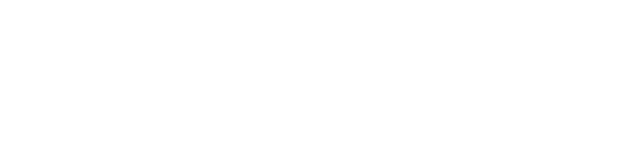
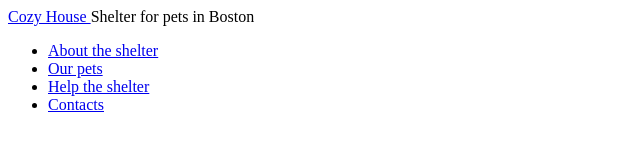
Before and after one commit to AlexandraAlt3/shelter, a plain HTML site: page index.html in a window 1280 px wide. Shown: the whole page, without its empty margins (0-640 px from the left). Drawn offline with Linux system fonts and the light colour scheme.

Commit message:
feat: add nav in html monday 20/03/23 11:11

```diff
--- a/index.html
+++ b/index.html
@@ -5,12 +5,36 @@
     <meta http-equiv="X-UA-Compatible" content="IE=edge">
     <meta name="viewport" content="width=device-width, initial-scale=1.0">
     <link rel="style" href="./style.css">
-    <title>Document</title>
+    <title>Shelter</title>
 </head>
 <body>
 
     <header class="header">
         <div class="wrapper">
+            <div class="header__logo">
+                <a href="/" class="header__logo-title">
+                    Cozy House
+                </a>
+                Shelter for pets in Boston
+            </div>
+
+            <nav class="header__nav">
+                <ul class="header__nav-list">
+                    <li class="header__nav-item">
+                        <a href="#about" class="header__nav-list"> About the shelter</a>
+                    </li>
+                    <li class="header__nav-item">
+                        <a href="#pets" class="header__nav-list"> Our pets</a>
+                    </li>
+                    <li class="header__nav-item">
+                        <a href="#help" class="header__nav-list"> Help the shelter</a>
+                    </li>
+                    <li class="header__nav-item">
+                        <a href="#contacts" class="header__nav-list"> Contacts</a>
+                    </li>
+                </ul>
+            </nav>
+
 
         </div>
     </header>
```
